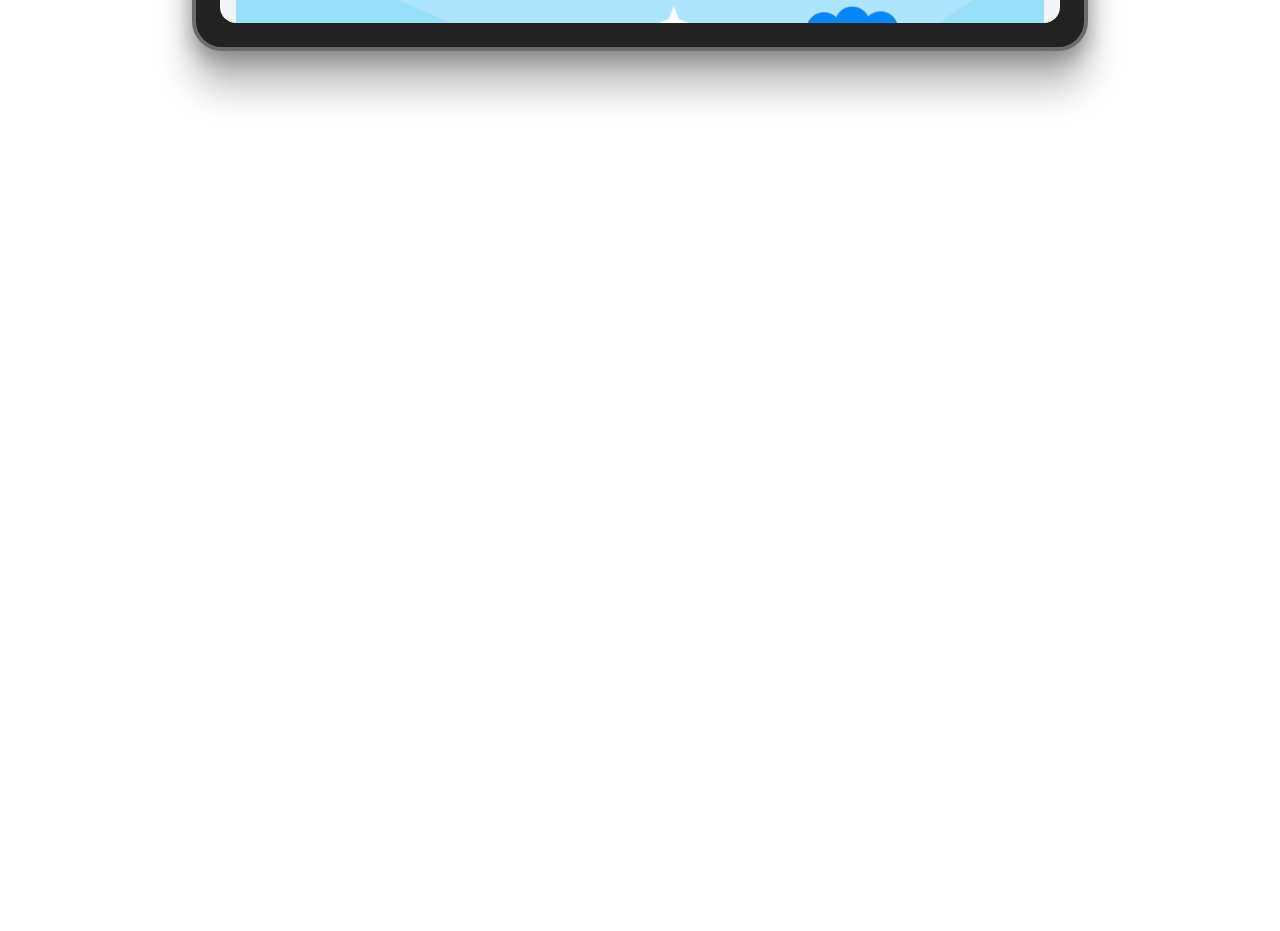
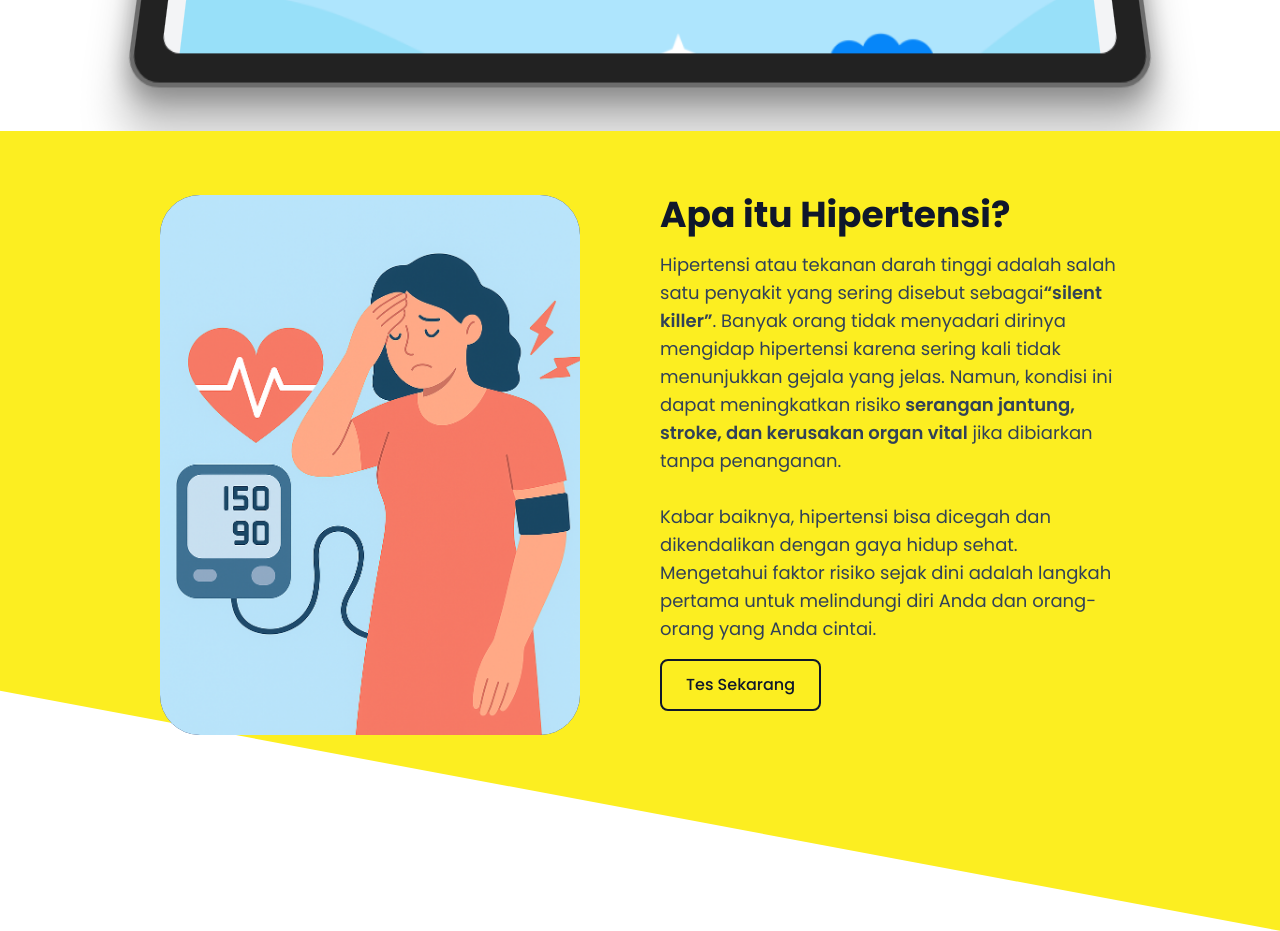
Before and after one commit to firazhafiz/fe-sadari, a Next.js app: page / in a window 1280 px wide. Shown: the part 900-1831 px from the top of the page. Before the commit the page ends 1031 px from the top, so only its background shows below. Built offline with nearby package versions, Linux system fonts and the light colour scheme.

Commit message:
feat: buat halaman tentang hipertensi

```diff
--- a/src/app/page.tsx
+++ b/src/app/page.tsx
@@ -1,5 +1,6 @@
 import { HeroScrollDemo } from "@/components/organisms/Hero";
 import Header from "@/components/organisms/Header";
+import Aboute from "@/components/ui/about";
 
 export default function Home() {
   return (
@@ -10,6 +11,9 @@ export default function Home() {
       <section>
         <HeroScrollDemo />
       </section>
+      <section>
+        <Aboute />
+      </section>
     </main>
   );
 }
--- /dev/null
+++ b/src/components/ui/Gejala.tsx
@@ -0,0 +1,11 @@
+import Image from "next/image";
+
+export default function Gejala() {
+  return (
+    <div className="lg:min-h-screen">
+      <div className="flex justify-center items-center">
+        {/* <Image src={} /> */}
+      </div>
+    </div>
+  );
+}
--- /dev/null
+++ b/src/components/ui/about.tsx
@@ -0,0 +1,29 @@
+import Image from "next/image";
+
+export default function Aboute() {
+  return (
+    <div
+      className=" relative lg:min-h-screen
+  flex justify-between gap-20  items-start pt-16 px-40">
+      <div className=" absolute top-0 left-0 h-full w-full [clip-path:polygon(0%_0,100%_0,100%_100%,0_70%)] bg-[#FCEE21] z-0"></div>
+
+      <div className="z-10">
+        <div className="h-[540px] w-[420px] bg-blue-950 rounded-[40px] overflow-hidden">
+          <Image src={"/assets/about.png"} alt="hipertensi" height={540} width={420} className="h-full w-full object-cover" />
+        </div>
+      </div>
+      <div className="z-10">
+        <h2 className="font-bold text-4xl  text-slate-900 ">Apa itu Hipertensi?</h2>
+        <p className="mt-4 text-slate-700 text-lg">
+          Hipertensi atau tekanan darah tinggi adalah salah satu penyakit yang sering disebut sebagai
+          <span className="font-semibold">“silent killer”</span>. Banyak orang tidak menyadari dirinya mengidap hipertensi karena sering kali tidak menunjukkan gejala yang jelas. Namun, kondisi ini dapat meningkatkan risiko
+          <span className="font-semibold"> serangan jantung, stroke, dan kerusakan organ vital</span> jika dibiarkan tanpa penanganan.
+          <br />
+          <br />
+          Kabar baiknya, hipertensi bisa dicegah dan dikendalikan dengan gaya hidup sehat. Mengetahui faktor risiko sejak dini adalah langkah pertama untuk melindungi diri Anda dan orang-orang yang Anda cintai.
+        </p>
+        <button className="mt-4 py-3 px-6 border-2 text-slate-900 hover:text-[#FCEE21] border-slate-900 hover:bg-slate-900 transition-all ease-in-out duration-300 rounded-lg font-medium cursor-pointer">Tes Sekarang</button>
+      </div>
+    </div>
+  );
+}
```
Also changed, not shown: package.json (+1 -12 lines), public/assets/about.png (added), 1 other file (tests, documents, lock files or other folders).
